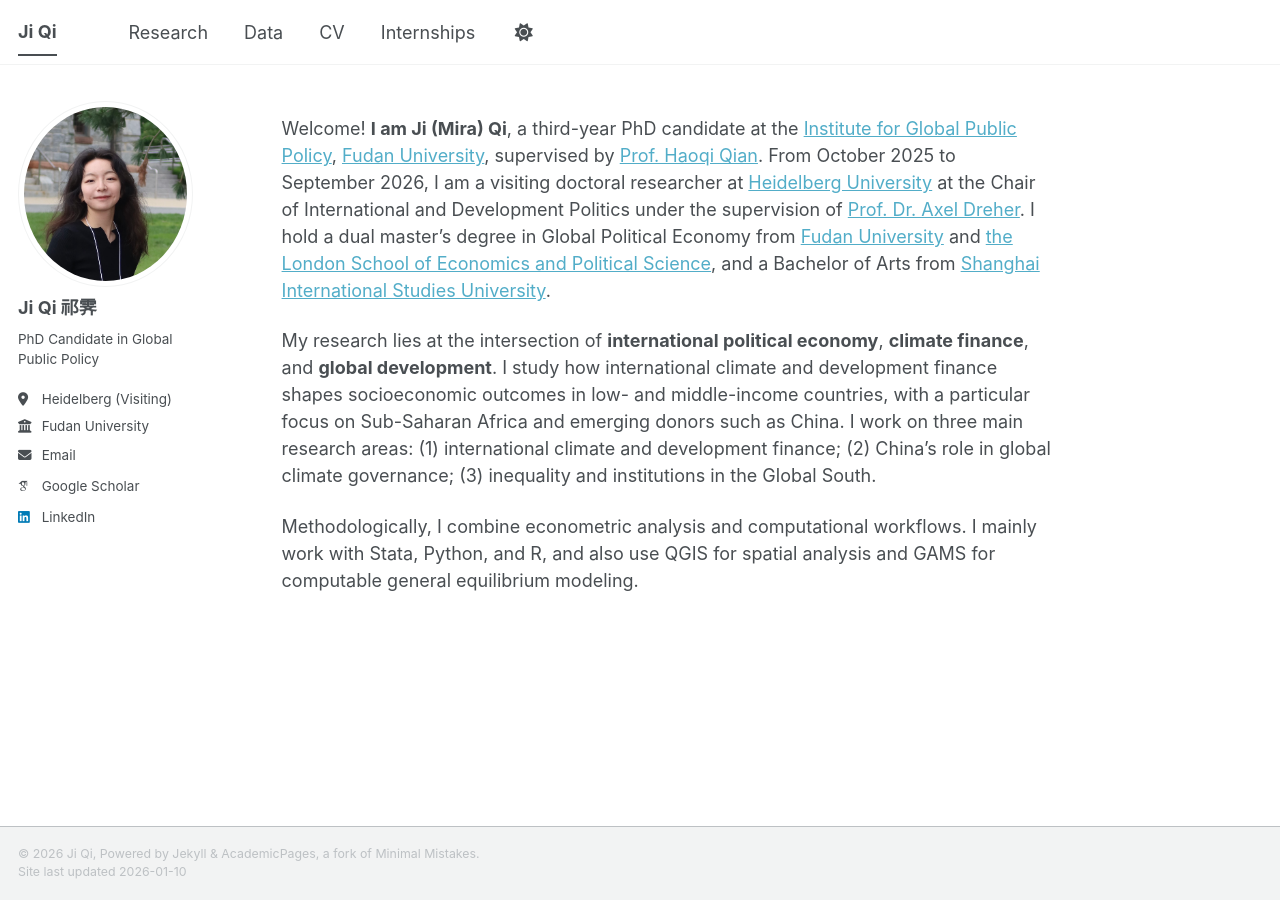
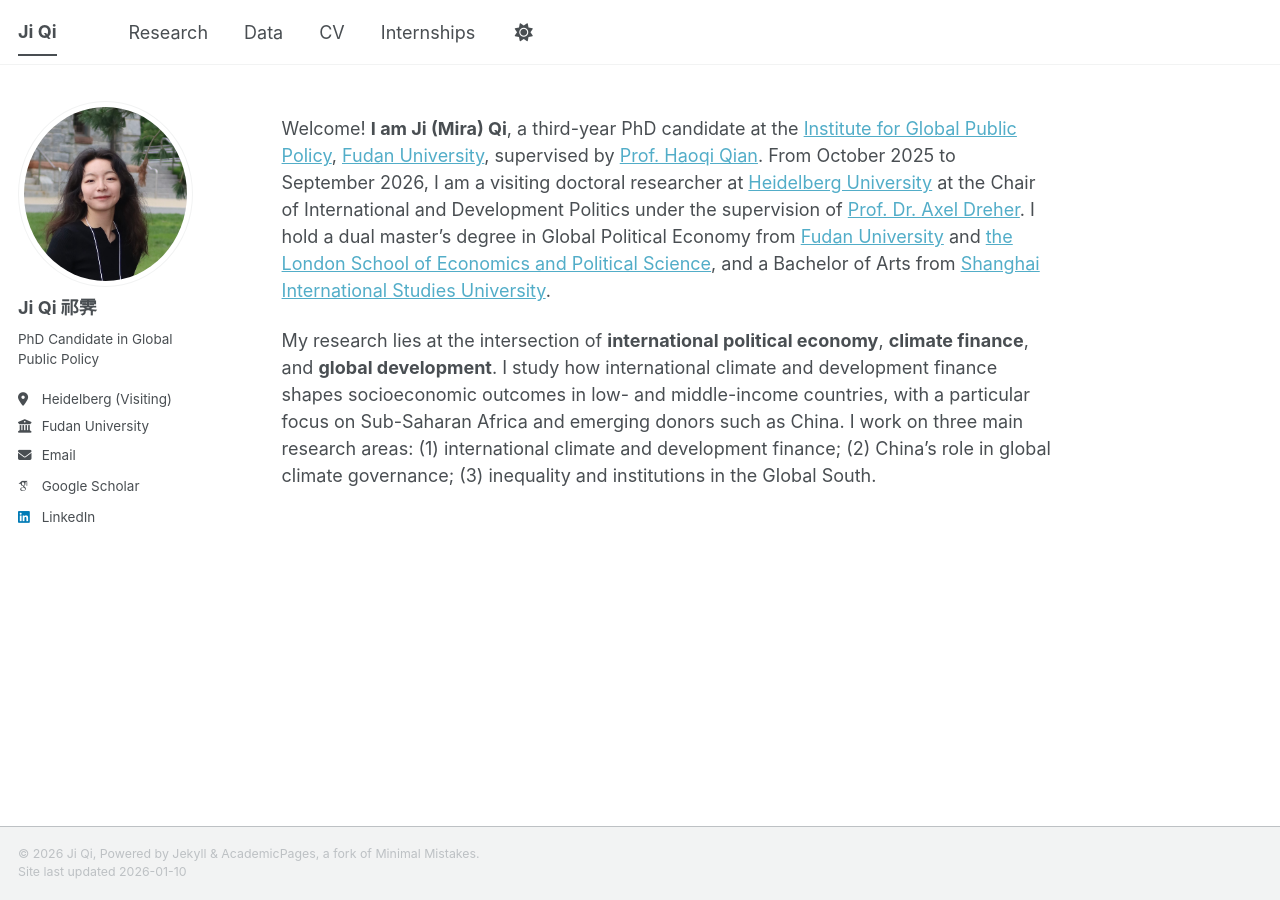
Before and after one commit to miramkj/miramkj.github.io, a Jekyll site: the page built from _pages/index.md, in a window 1280 px wide. Built offline with Jekyll 4.4.1, drawn with Linux system fonts in a browser that asks for light colours; some web fonts are replaced; a script bundle is joined from its source files by our own code; library files that are not in the unit come from our copies.

Commit message:
Update index.md

```diff
--- a/_pages/index.md
+++ b/_pages/index.md
@@ -11,5 +11,3 @@
 (1) international climate and development finance;
 (2) China’s role in global climate governance;
 (3) inequality and institutions in the Global South.
-
-Methodologically, I combine econometric analysis and computational workflows. I mainly work with Stata, Python, and R, and also use QGIS for spatial analysis and GAMS for computable general equilibrium modeling.
```
